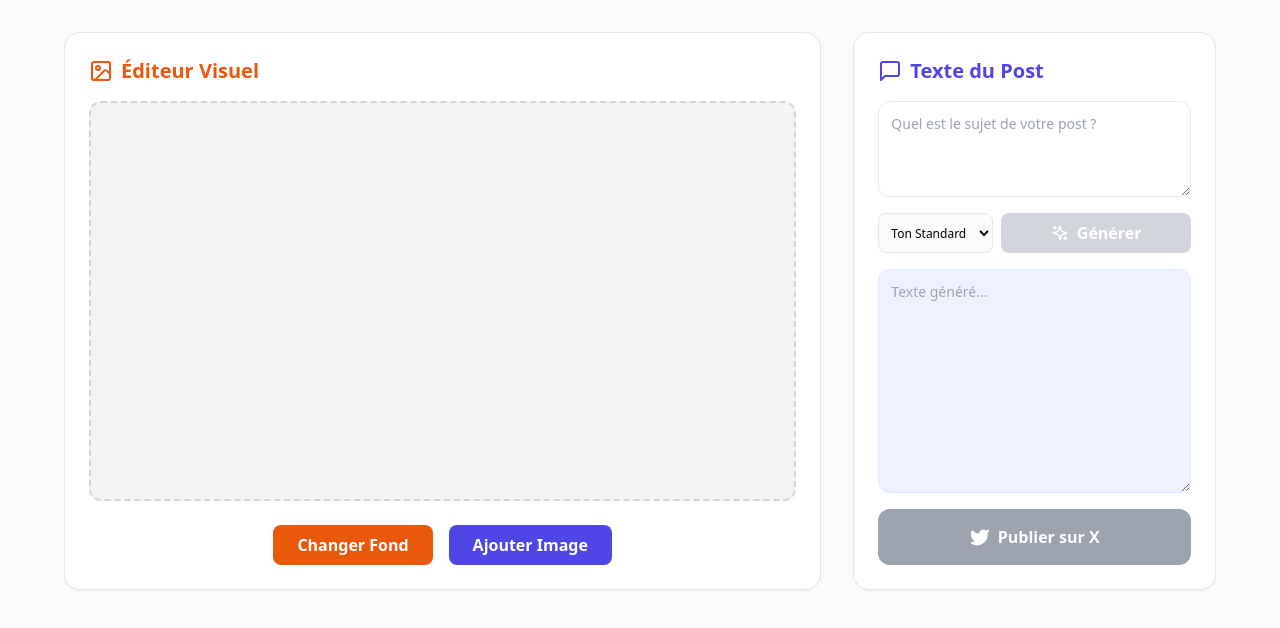
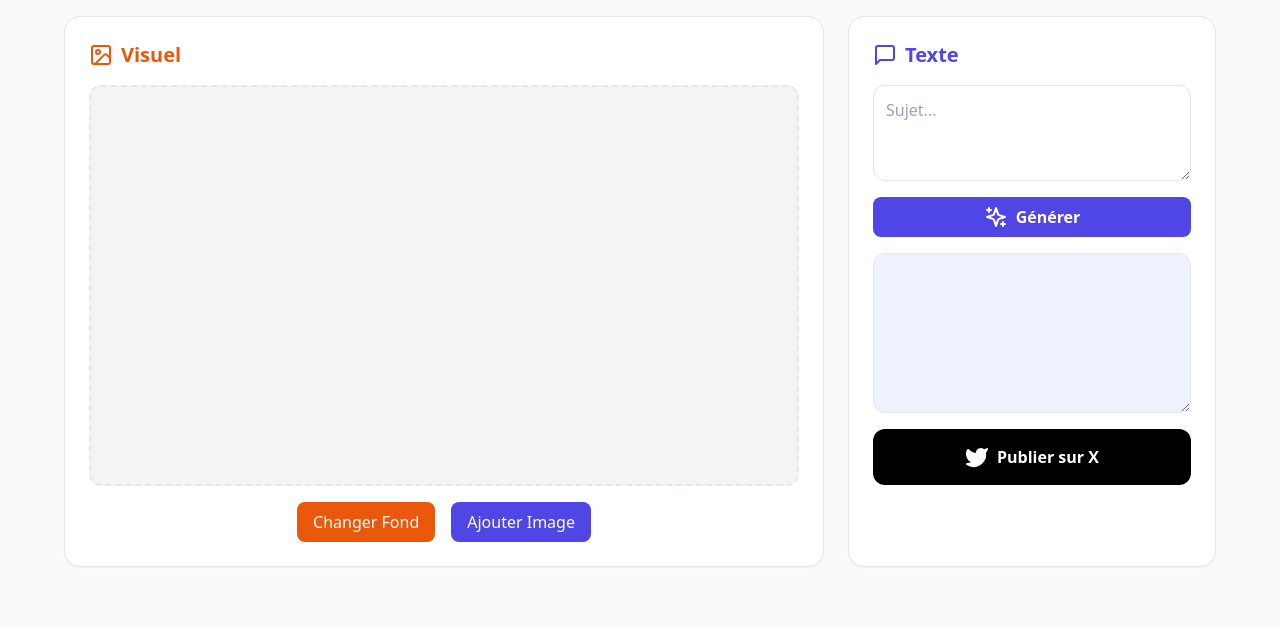
Before and after one commit to Grignute/mon-generateur-x, a React (Vite) app: page / in a window 1280 px wide. Shown: the top 628 px of the page. Built offline with nearby package versions, Linux system fonts and the light colour scheme.

Commit message:
Update App.jsx

```diff
--- a/src/App.jsx
+++ b/src/App.jsx
@@ -1,10 +1,9 @@
 import React, { useState, useRef, useEffect } from 'react';
-import { Upload, Download, RotateCw, Image as ImageIcon, Sparkles, MessageSquare, Loader2, Copy, Check, Twitter, Dice5 } from 'lucide-react';
+import { Upload, ImageIcon, Sparkles, MessageSquare, Loader2, Twitter, Dice5 } from 'lucide-react';
 
 export default function App() {
   const [baseImage, setBaseImage] = useState(null);
   const [overlayImage, setOverlayImage] = useState(null);
-  const [canvasSize, setCanvasSize] = useState({ width: 800, height: 450 });
   const [overlayState, setOverlayState] = useState({ x: 400, y: 225, scale: 0.5, rotation: 5 });
 
   const [textPrompt, setTextPrompt] = useState('');
@@ -19,7 +18,6 @@ export default function App() {
   const isDragging = useRef(false);
   const lastPos = useRef({ x: 0, y: 0 });
 
-  // Traitement des images (Upload et Drag & Drop)
   const processFile = (file, type) => {
     if (!file || !file.type.startsWith('image/')) return;
     const reader = new FileReader();
@@ -29,7 +27,6 @@ export default function App() {
         if (type === 'base') {
           setBaseImage(e.target.result);
           baseImgRef.current = img;
-          setCanvasSize({ width: img.width, height: img.height });
         } else {
           setOverlayImage(e.target.result);
           overlayImgRef.current = img;
@@ -40,7 +37,6 @@ export default function App() {
     reader.readAsDataURL(file);
   };
 
-  // Mise à jour du canvas
   useEffect(() => {
     const canvas = canvasRef.current;
     if (!canvas) return;
@@ -65,18 +61,15 @@ export default function App() {
       ctx.scale(overlayState.scale, overlayState.scale);
       const w = overlayImgRef.current.width;
       const h = overlayImgRef.current.height;
-
-      ctx.shadowColor = 'rgba(0,0,0,0.4)';
-      ctx.shadowBlur = 15;
+      ctx.shadowColor = 'rgba(0,0,0,0.5)';
+      ctx.shadowBlur = 20;
       ctx.fillStyle = 'white';
-      const pad = 20;
-      ctx.fillRect(-w/2 - pad, -h/2 - pad, w + pad*2, h + pad*4);
+      ctx.fillRect(-w/2 - 20, -h/2 - 20, w + 40, h + 80);
       ctx.drawImage(overlayImgRef.current, -w/2, -h/2, w, h);
       ctx.restore();
     }
   }, [baseImage, overlayImage, overlayState]);
 
-  // Appel au serveur pour l'IA
   const generateText = async () => {
     if (!textPrompt) return;
     setIsGenerating(true);
@@ -87,16 +80,11 @@ export default function App() {
         body: JSON.stringify({ prompt: textPrompt, tone: selectedTone })
       });
       const data = await res.json();
-      if (data.error) throw new Error(data.error);
       setGeneratedText(data.text);
-    } catch (e) {
-      alert("Erreur génération : " + e.message);
-    } finally {
-      setIsGenerating(false);
-    }
+    } catch (e) { alert("Erreur génération"); }
+    finally { setIsGenerating(false); }
   };
 
-  // Publication sur X
   const publishToX = async () => {
     if (!generatedText || !canvasRef.current) return;
     setIsPublishing(true);
@@ -110,31 +98,18 @@ export default function App() {
         })
       });
       const data = await res.json();
-      if (data.success) alert("Votre post a été publié avec succès !");
+      if (data.success) alert("Publié avec succès !");
       else alert("Erreur : " + data.error);
-    } catch (e) {
-      alert("Erreur lors de la publication");
-    } finally {
-      setIsPublishing(false);
-    }
-  };
-
-  // Gestion du Drag & Drop sur les boutons
-  const onDrop = (e, type) => {
-    e.preventDefault();
-    if (e.dataTransfer.files && e.dataTransfer.files[0]) {
-      processFile(e.dataTransfer.files[0], type);
-    }
+    } catch (e) { alert("Erreur de connexion"); }
+    finally { setIsPublishing(false); }
   };
 
   return (
-    <div className="min-h-screen bg-gray-50 p-4 lg:p-8 font-sans">
-      <div className="max-w-6xl mx-auto grid grid-cols-1 lg:grid-cols-3 gap-8">
-        {/* Colonne Éditeur Visuel */}
-        <div className="lg:col-span-2 space-y-4">
-          <div className="bg-white p-6 rounded-2xl shadow-sm border border-gray-200">
-            <h2 className="text-xl font-bold mb-4 flex items-center gap-2 text-orange-600"><ImageIcon /> Éditeur Visuel</h2>
-            <div className="bg-gray-100 rounded-xl overflow-hidden min-h-[400px] flex items-center justify-center border-2 border-dashed border-gray-300">
+    <div className="min-h-screen bg-gray-50 p-4 font-sans">
+      <div className="max-w-6xl mx-auto grid grid-cols-1 lg:grid-cols-3 gap-6">
+        <div className="lg:col-span-2 bg-white p-6 rounded-2xl shadow-sm border">
+          <h2 className="text-xl font-bold mb-4 flex items-center gap-2 text-orange-600"><ImageIcon /> Visuel</h2>
+          <div className="bg-gray-100 rounded-xl overflow-hidden border-2 border-dashed flex justify-center">
             <canvas ref={canvasRef}
               onMouseDown={() => { isDragging.current = true; }}
               onMouseMove={(e) => {
@@ -142,73 +117,27 @@ export default function App() {
                 setOverlayState(s => ({ ...s, x: s.x + e.movementX, y: s.y + e.movementY }));
               }}
               onMouseUp={() => isDragging.current = false}
-                className="max-w-full h-auto cursor-move shadow-md" />
+              className="max-w-full h-auto cursor-move" />
           </div>
-            <div className="mt-6 flex flex-wrap gap-4 justify-center">
-              <label
-                onDragOver={e => e.preventDefault()}
-                onDrop={e => onDrop(e, 'base')}
-                className="bg-orange-600 text-white px-6 py-2 rounded-lg cursor-pointer hover:bg-orange-700 transition font-bold"
-              >
+          <div className="mt-4 flex gap-4 justify-center">
+            <label className="bg-orange-600 text-white px-4 py-2 rounded-lg cursor-pointer hover:bg-orange-700">
               Changer Fond <input type="file" className="hidden" onChange={e => processFile(e.target.files[0], 'base')} />
             </label>
-              <label
-                onDragOver={e => e.preventDefault()}
-                onDrop={e => onDrop(e, 'overlay')}
-                className="bg-indigo-600 text-white px-6 py-2 rounded-lg cursor-pointer hover:bg-indigo-700 transition font-bold"
-              >
+            <label className="bg-indigo-600 text-white px-4 py-2 rounded-lg cursor-pointer hover:bg-indigo-700">
               Ajouter Image <input type="file" className="hidden" onChange={e => processFile(e.target.files[0], 'overlay')} />
             </label>
           </div>
-            {overlayImage && (
-              <div className="mt-4 flex gap-4 justify-center items-center">
-                <span className="text-xs font-bold text-gray-400">Taille:</span>
-                <input type="range" min="0.1" max="2" step="0.01" value={overlayState.scale} onChange={(e) => setOverlayState(s => ({...s, scale: parseFloat(e.target.value)}))} className="w-24 accent-indigo-600" />
-                <span className="text-xs font-bold text-gray-400">Rotation:</span>
-                <input type="range" min="-45" max="45" value={overlayState.rotation} onChange={(e) => setOverlayState(s => ({...s, rotation: parseInt(e.target.value)}))} className="w-24 accent-indigo-600" />
         </div>
-            )}
-          </div>
-        </div>
-
-        {/* Colonne Texte & Publication */}
-        <div className="space-y-4">
-          <div className="bg-white p-6 rounded-2xl shadow-sm border border-gray-200 flex flex-col h-full">
-            <h2 className="text-xl font-bold mb-4 flex items-center gap-2 text-indigo-600"><MessageSquare /> Texte du Post</h2>
-            <textarea
-              value={textPrompt}
-              onChange={e => setTextPrompt(e.target.value)}
-              placeholder="Quel est le sujet de votre post ?"
-              className="w-full p-3 border border-gray-200 rounded-xl mb-4 h-24 text-sm focus:ring-2 focus:ring-indigo-500 outline-none"
-            />
-            <div className="flex gap-2 mb-4">
-              <select value={selectedTone} onChange={e => setSelectedTone(e.target.value)} className="bg-gray-50 border border-gray-200 rounded-lg p-2 text-xs outline-none">
-                <option value="Standard">Ton Standard</option>
-                <option value="Professionnel">Professionnel</option>
-                <option value="Viral">Viral / Hype</option>
-              </select>
-              <button
-                onClick={generateText}
-                disabled={isGenerating || !textPrompt}
-                className="flex-1 bg-indigo-600 text-white py-2 rounded-lg font-bold flex items-center justify-center gap-2 hover:bg-indigo-700 disabled:bg-gray-300"
-              >
-                {isGenerating ? <Loader2 className="animate-spin" size={18} /> : <Sparkles size={18} />} Générer
+        <div className="bg-white p-6 rounded-2xl shadow-sm border flex flex-col">
+          <h2 className="text-xl font-bold mb-4 flex items-center gap-2 text-indigo-600"><MessageSquare /> Texte</h2>
+          <textarea value={textPrompt} onChange={e => setTextPrompt(e.target.value)} placeholder="Sujet..." className="w-full p-3 border rounded-xl mb-4 h-24" />
+          <button onClick={generateText} disabled={isGenerating} className="w-full bg-indigo-600 text-white py-2 rounded-lg font-bold flex items-center justify-center gap-2 mb-4">
+            {isGenerating ? <Loader2 className="animate-spin" /> : <Sparkles />} Générer
           </button>
-            </div>
-            <textarea
-              value={generatedText}
-              onChange={e => setGeneratedText(e.target.value)}
-              placeholder="Texte généré..."
-              className="w-full p-3 border border-indigo-100 rounded-xl flex-1 bg-indigo-50 mb-4 text-sm focus:ring-2 focus:ring-indigo-500 outline-none"
-            />
-            <button
-              onClick={publishToX}
-              disabled={isPublishing || !generatedText || !baseImage || !overlayImage}
-              className="w-full bg-black text-white py-4 rounded-xl font-bold flex items-center justify-center gap-2 transition hover:bg-gray-900 disabled:bg-gray-400"
-            >
-              {isPublishing ? <Loader2 className="animate-spin" size={20} /> : <Twitter fill="white" size={20} />} Publier sur X
+          <textarea value={generatedText} onChange={e => setGeneratedText(e.target.value)} className="w-full p-3 border rounded-xl h-40 bg-indigo-50 mb-4" />
+          <button onClick={publishToX} disabled={isPublishing || !generatedText} className="w-full bg-black text-white py-4 rounded-xl font-bold flex items-center justify-center gap-2">
+            {isPublishing ? <Loader2 className="animate-spin" /> : <Twitter fill="white" />} Publier sur X
           </button>
-          </div>
         </div>
       </div>
     </div>
```
Lines whose indentation alone changed are shown as unchanged.
